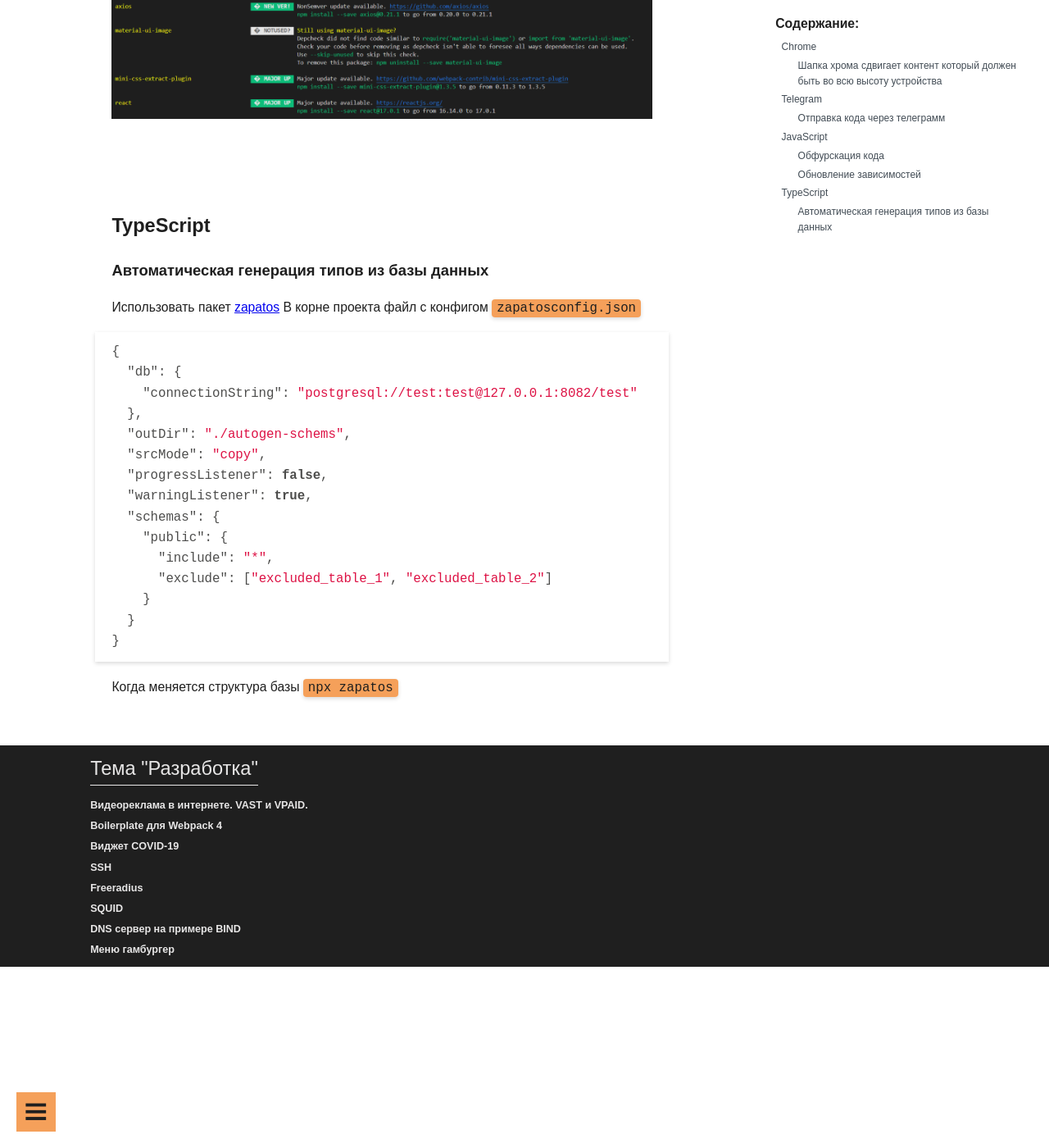
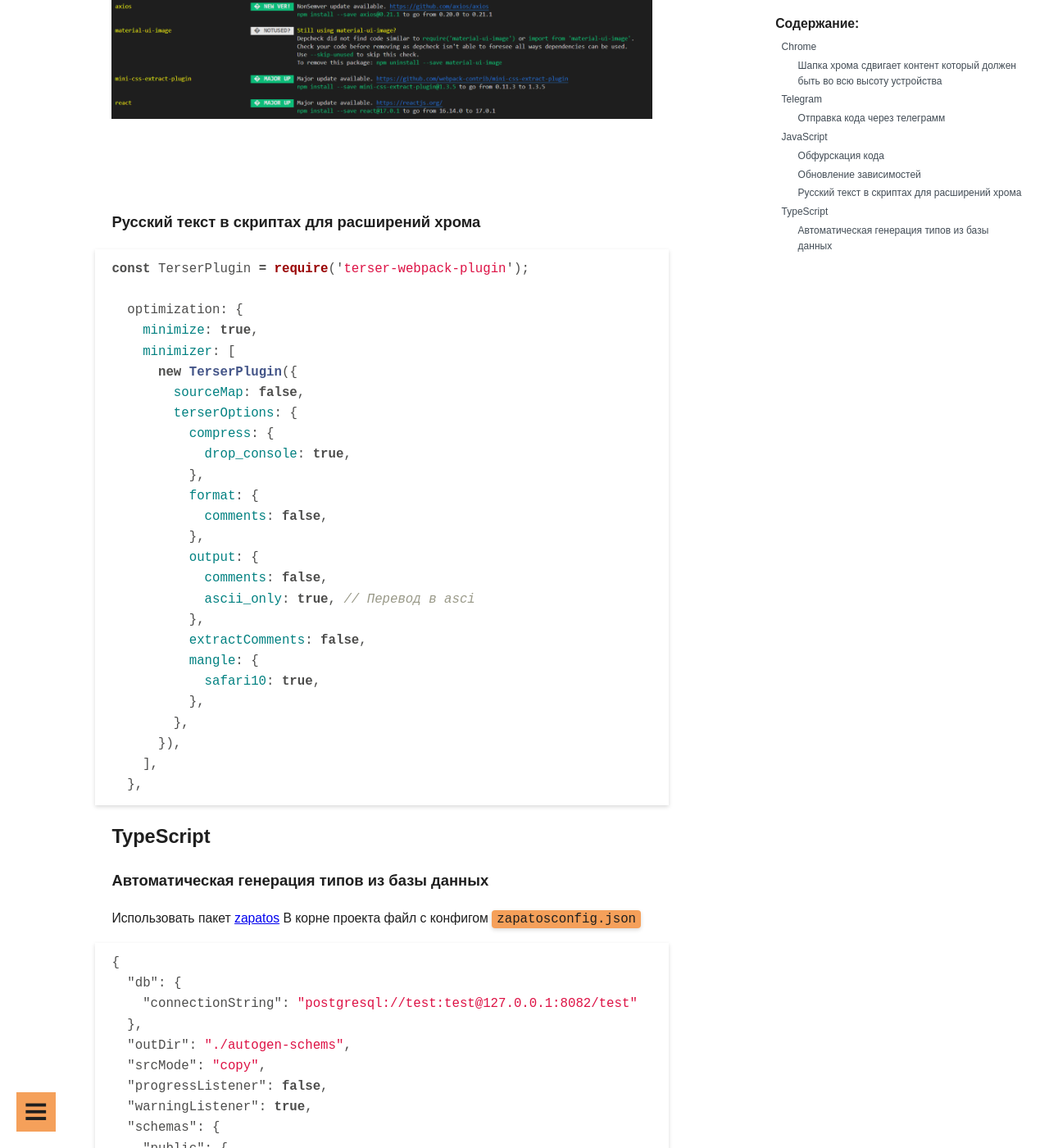
Before and after one commit to guest363/blog, a Jekyll site: the page built from _posts/web/2020-05-05-hacks.md, in a window 1280 px wide and 1400 px high, scrolled down 1560 px. Shown: the whole window at 82% size. Built offline with Jekyll 4.4.1, drawn with Linux system fonts in a browser that asks for light colours.

Commit message:
Add asci

````diff
--- a/_posts/web/2020-05-05-hacks.md
+++ b/_posts/web/2020-05-05-hacks.md
@@ -55,6 +55,36 @@ CSS классу с высотой во весь экран добавить.
 Очень удобный [плагин](https://www.npmjs.com/package/npm-check). Ставим глобально ```npm install -g npm-check```
 Пример вывода. ![npm-check output](/assets/images/npm-check-output.png)
 
+### Русский текст в скриптах для расширений хрома
+
+``` js
+const TerserPlugin = require('terser-webpack-plugin');
+
+  optimization: {
+    minimize: true,
+    minimizer: [
+      new TerserPlugin({
+        sourceMap: false,
+        terserOptions: {
+          compress: {
+            drop_console: true,
+          },
+          format: {
+            comments: false,
+          },
+          output: {
+            comments: false,
+            ascii_only: true, // Перевод в asci
+          },
+          extractComments: false,
+          mangle: {
+            safari10: true,
+          },
+        },
+      }),
+    ],
+  },
+```
 # TypeScript
 
 ### Автоматическая генерация типов из базы данных
````
